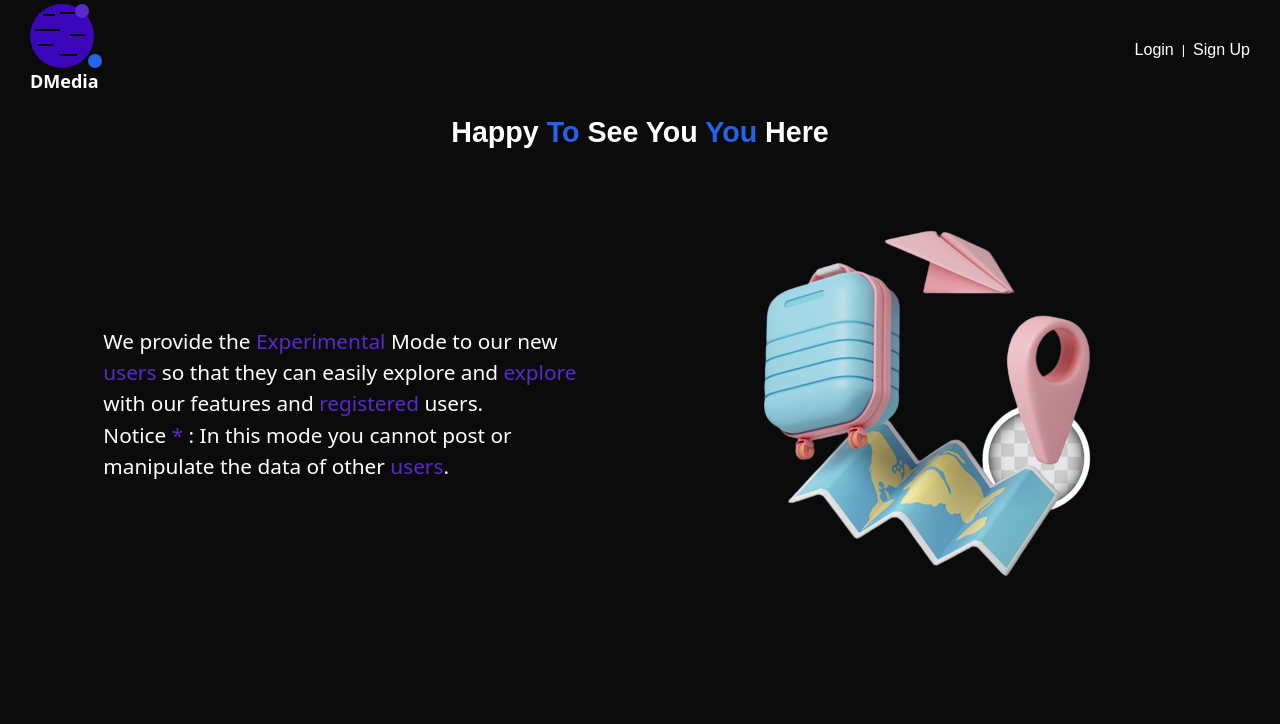
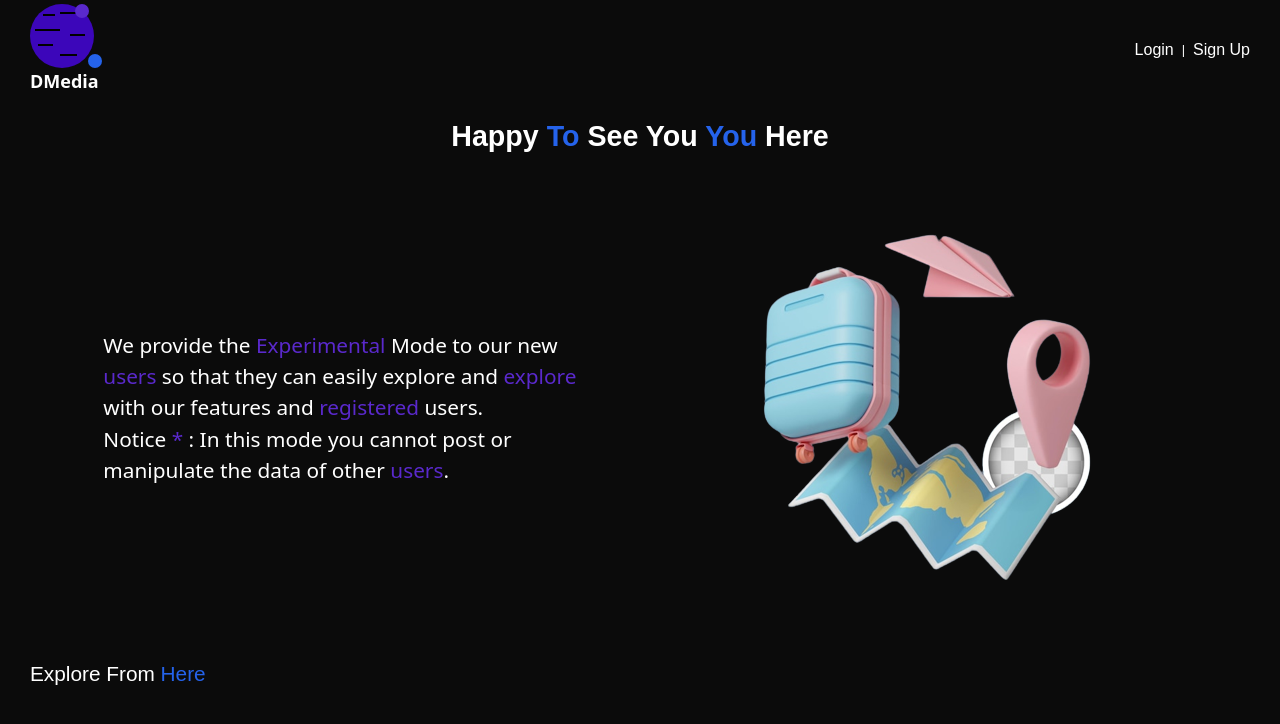
Before and after one commit to dennisdingo28/DMedia, a React (Create React App) app: page / in a window 1280 px wide. Shown: the top 724 px of the page. Built offline with nearby package versions, Linux system fonts and the light colour scheme; no server answers; the HTML template or start-up script is replaced by a standard one.

Commit message:
preparation for getting all posts

```diff
--- /dev/null
+++ b/src/components/CommonComponents/Post.jsx
@@ -0,0 +1,11 @@
+import React from 'react'
+
+const Post = () => {
+  return (
+    <div>
+      post here
+    </div>
+  )
+}
+
+export default Post
--- a/src/components/HomePage/Hero.jsx
+++ b/src/components/HomePage/Hero.jsx
@@ -1,13 +1,37 @@
-import React from 'react';
+import React, { useEffect } from 'react';
 import LoggedHero from '../Logged/Hero/LoggedHero';
 import NotLoggedHero from '../Logged/Hero/NotLoggedHero';
+import axios from "axios";
 
 const Hero = (props) => {
     const {logged} = props;
 
+    async function getAllPosts(){
+        try{
+            const req = await axios.get('/search/allPosts');
+            console.log(req);
+        }catch(err){
+            console.log(err);
+        }
+    }
+
+    useEffect(()=>{
+        getAllPosts();
+    },[]);
+
+
     return (
         <div>
-            {logged ? <LoggedHero {...props}/>:<NotLoggedHero/>}
+            <div className='parent-container'>
+                {logged ? <LoggedHero {...props}/>:<NotLoggedHero/>}
+
+                <div className='postContainer'>
+                    <div className='postHeader'>
+                    <h1 className='font-medium font-Karla text-[1.3em] capitalize mb-3'>Explore from<span className='text-darkBlue'> Here</span></h1>
+                    </div>
+                </div>
+            </div>
+
         </div>
     )
 }
--- a/src/components/Logged/Hero/LoggedHero.jsx
+++ b/src/components/Logged/Hero/LoggedHero.jsx
@@ -59,7 +59,7 @@ const LoggedHero = (props) => {
 
   return (
     <div className='mt-8'>
-        <div className='parent-container md:flex md:justify-around md:gap-10 md:items-center'>
+        <div className='md:flex md:justify-around md:gap-10 md:items-center'>
             <div className='postContainer'>
                 <div className='postTestmonial'>
                     <h1 className='font-medium font-Karla text-[1.3em] capitalize mb-3'>Let <span className='text-darkBlue'>People</span> Know That <span className='text-darkBlue'>You</span> Are Here</h1>
--- a/src/components/Logged/Hero/NotLoggedHero.jsx
+++ b/src/components/Logged/Hero/NotLoggedHero.jsx
@@ -3,8 +3,8 @@ import globe from "../../../imgs/travel.png";
 
 const NotLoggedHero = () => {
   return (
-    <div className=''>
-        <div className='parent-container'>
+    <div className='mt-4'>
+        <div className=''>
              <h1 className='font-semibold font-Karla capitalize mt-3 text-center text-[1.79em]'>Happy <span className='text-darkBlue'>to</span> See You <span className='text-darkBlue'>You</span> Here</h1>
              <div className='md:flex md:flex-row-reverse md:items-center md:justify-between lg:justify-evenly'>
                 <div className='imageContainer'>
```
